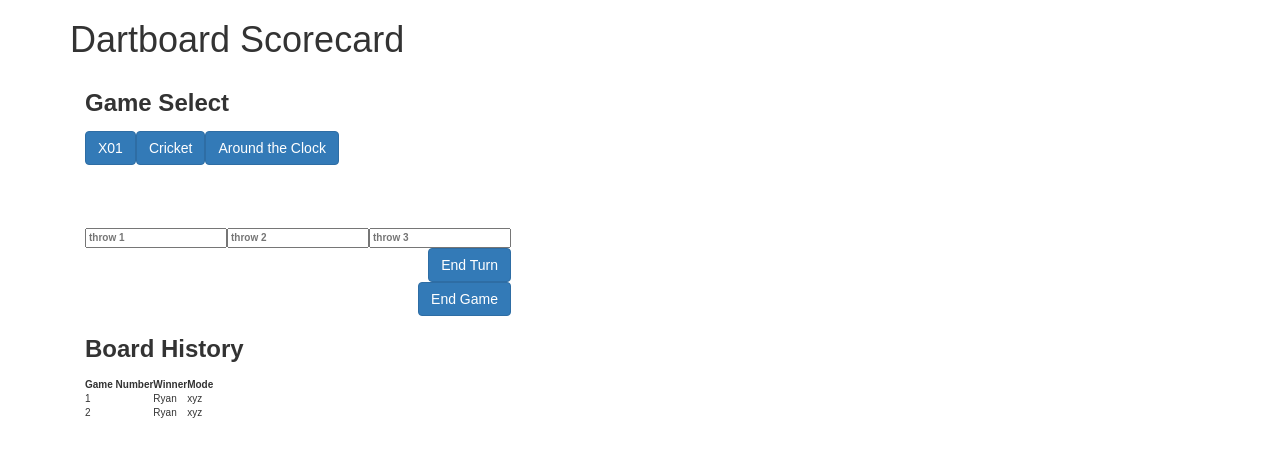
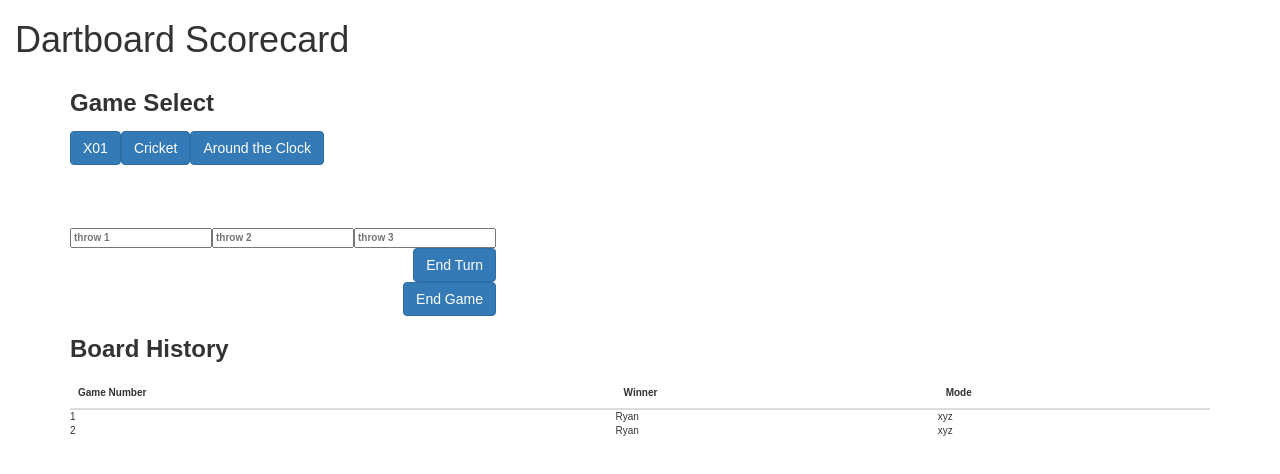
Before and after one commit to kneauxn/X01, an Angular app: page / in a window 1280 px wide. Shown: the top 474 px of the page. Built offline with nearby package versions, Linux system fonts and the light colour scheme.

Commit message:
Game select is now a part of the dartboard component so I got rid of the game-select component. I have never done that before but it was pretty straight forward. It is important to get rid of any traces of it, esp. refs. in the html or else the app will be broken

```diff
--- a/src/app/app.component.html
+++ b/src/app/app.component.html
@@ -1,9 +1,8 @@
 <html>
-  <div class="container">
+  <div class="container-fluid">
 <h1>
   Dartboard Scorecard
 </h1>
-<app-game-select>Loading...</app-game-select>
 <app-dartboard>Loading...</app-dartboard>
 <app-profile>Loading...</app-profile>
   </div>
--- a/src/app/app.module.ts
+++ b/src/app/app.module.ts
@@ -5,14 +5,12 @@ import { HttpModule } from '@angular/http';
 
 import { AppComponent } from './app.component';
 import { DartboardComponent } from './dartboard/dartboard.component';
-import { GameSelectComponent } from './game-select/game-select.component';
 import { ProfileComponent } from './profile/profile.component';
 
 @NgModule({
   declarations: [
     AppComponent,
     DartboardComponent,
-    GameSelectComponent,
     ProfileComponent
   ],
   imports: [
--- a/src/app/game-select/game-select.component.html
+++ /dev/null
@@ -1,3 +0,0 @@
-<html>
-
-</html>
--- a/src/app/game-select/game-select.component.ts
+++ /dev/null
@@ -1,15 +0,0 @@
-import { Component, OnInit } from '@angular/core';
-
-@Component({
-  selector: 'app-game-select',
-  templateUrl: './game-select.component.html',
-  styleUrls: ['./game-select.component.css']
-})
-export class GameSelectComponent implements OnInit {
-
-  constructor() { }
-
-  ngOnInit() {
-  }
-
-}
--- a/src/app/profile/profile.component.html
+++ b/src/app/profile/profile.component.html
@@ -2,7 +2,7 @@
 <div class="container" *ngIf='games && games.length'>
 
   <h3><label for="">Board History</label></h3>
-  <table>
+  <table class="table table-striped">
     <thead>
     <tr>
       <th>Game Number</th>
```
Also changed, not shown: src/app/game-select/game-select.component.css (deleted), 1 other file (tests, documents, lock files or other folders).
